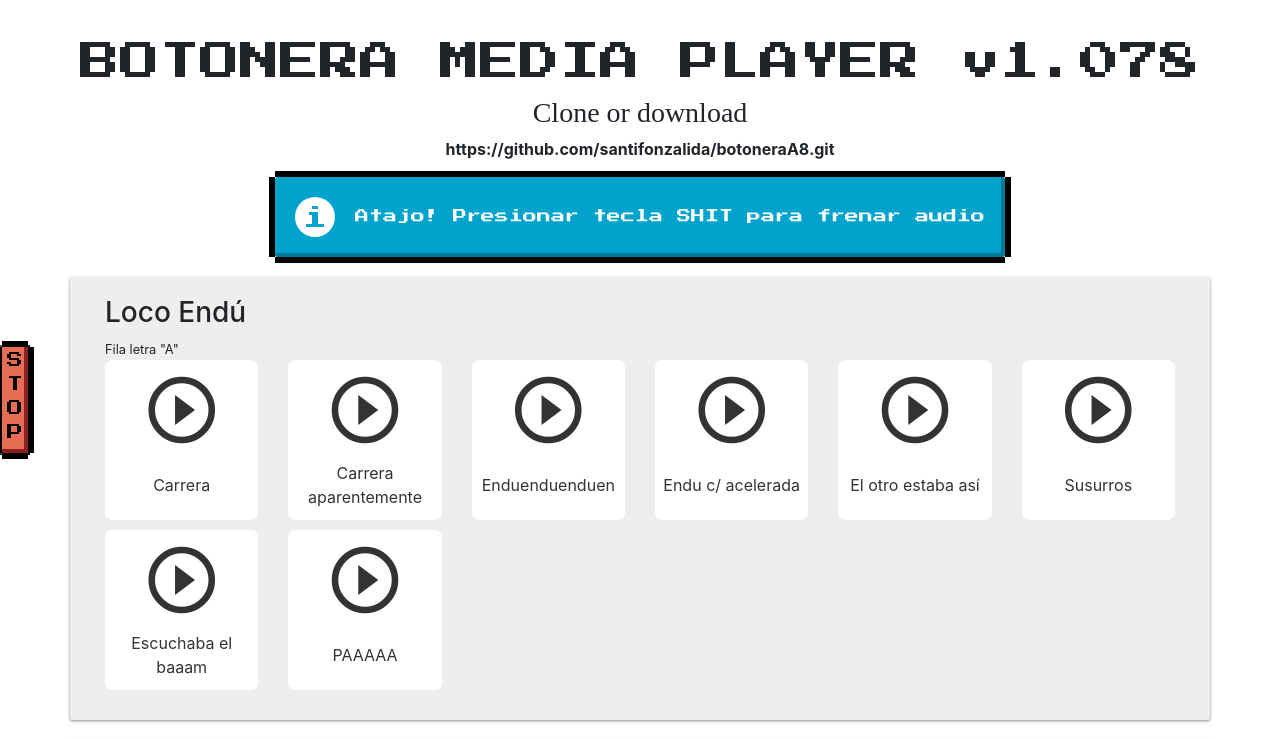
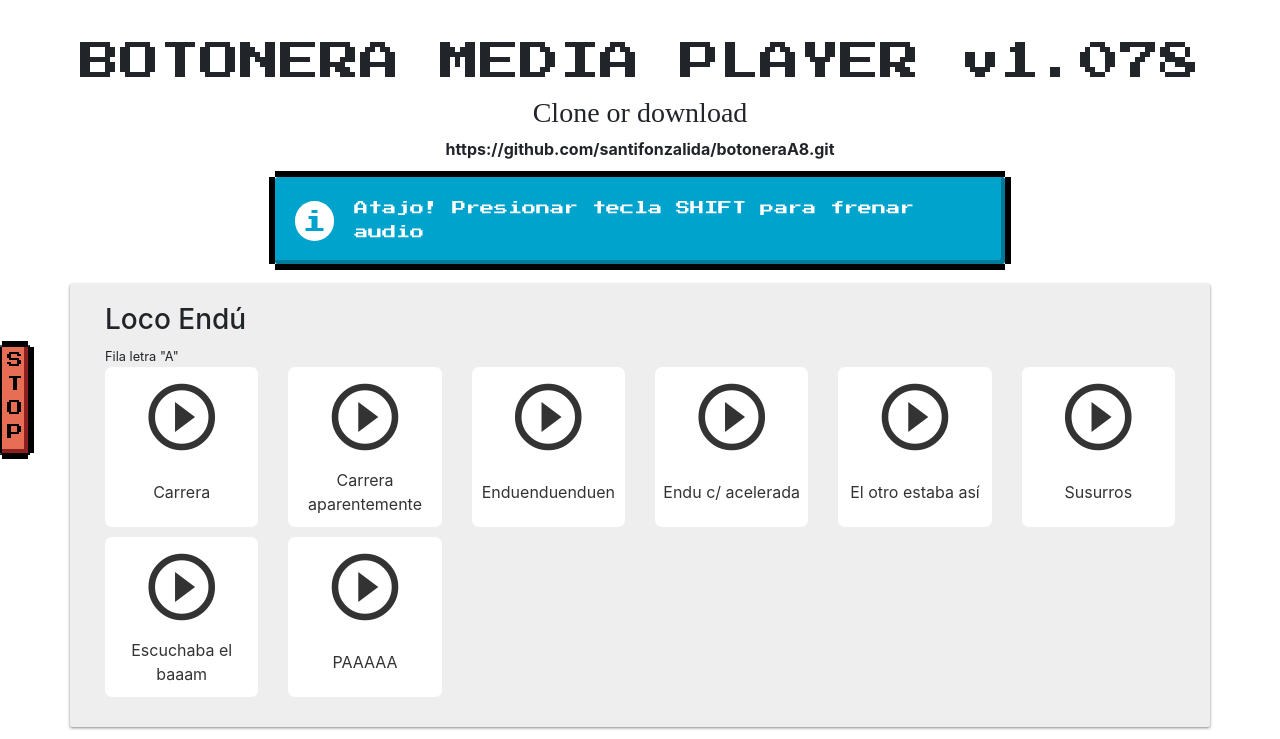
Before and after one commit to santifonzalida/botoneraA8, an Angular app: page /#/home in a window 1280 px wide. Shown: the top 739 px of the page. Built offline with nearby package versions, Linux system fonts and the light colour scheme; a web font is replaced by a local one.

Commit message:
Update home.component.html

```diff
--- a/src/app/components/home/home.component.html
+++ b/src/app/components/home/home.component.html
@@ -14,7 +14,7 @@
         <div class="col-9">
             <div class="warning-alert d-flex align-items-center mx-auto" (click)="stop()">
                 <span>i</span>
-                <p>Atajo! Presionar tecla SHIT para frenar audio</p>
+                <p>Atajo! Presionar tecla SHIFT para frenar audio</p>
             </div>
         </div>
     </div>
```
